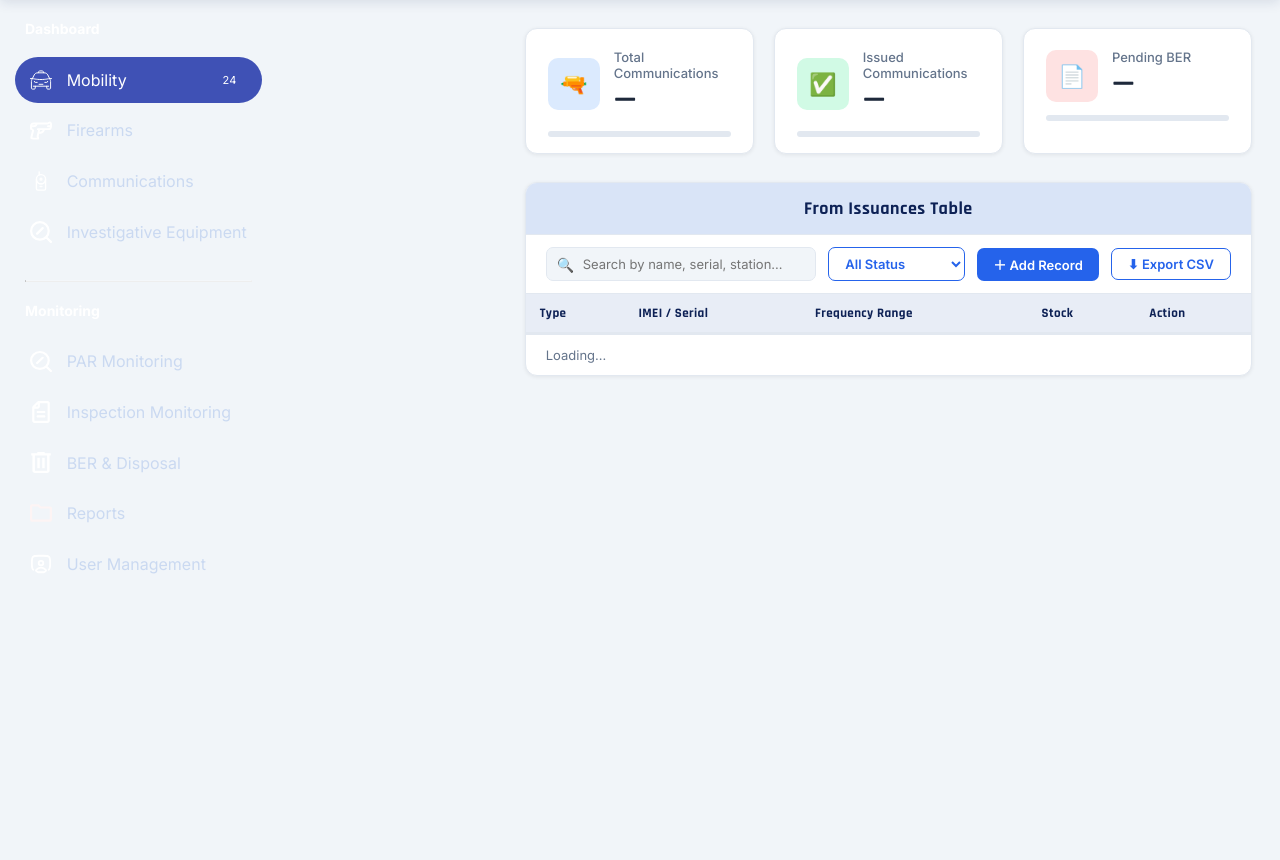
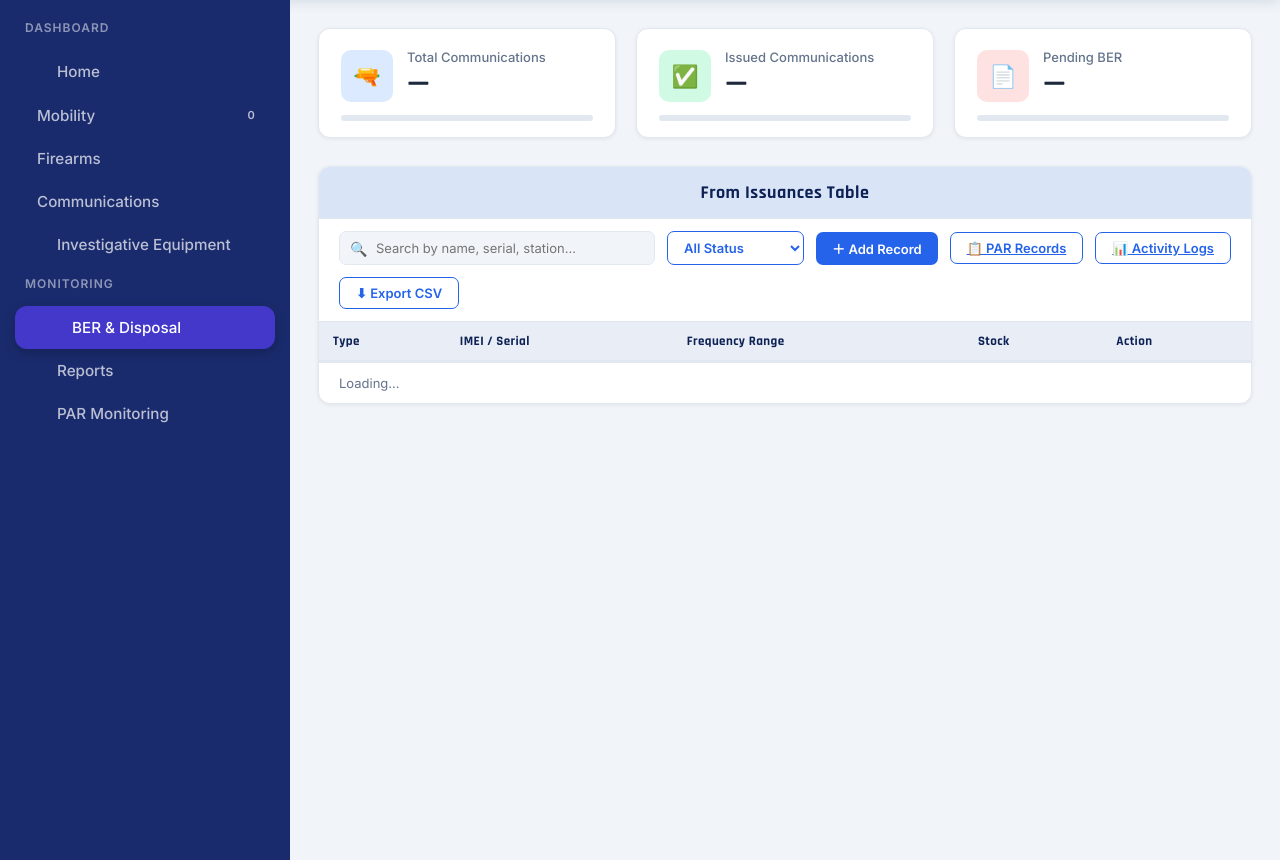
Before and after one commit to 2502-XU-CSCC22A/Region-10-Forensic-Unit---LMS, a Django app: page /communications/ in a window 1280 px wide. Shown: the part 72-932 px from the top of the page. Run offline with Django 5.2, Linux system fonts and the light colour scheme; lists and menus that the app fills with data are empty; some libraries are stand-ins or nearby versions.

Commit message:
Added activity_logs.html to show edited assets and connected it to the database

```diff
--- a/communications/static/css/sidebar.css
+++ b/communications/static/css/sidebar.css
@@ -1,80 +1,93 @@
-aside {
-  width: var(--sidebar-w);
-  background: var(--navy);
-  min-height: calc(100vh - var(--header-h));
+:root {
+  --pnp-blue: #1a237e;
+  --sidebar-width: 290px;
+  --figma-active: #4338ca;
+}
+
+body {
+  background-color: #f8f9fc;
+  overflow-x: hidden;
+  font-family: 'Inter', sans-serif;
+}
+
+#sidebar {
+  width: var(--sidebar-width);
+  height: 100vh;
   position: fixed;
-  top: var(--header-h);
-  left: 0;
-  bottom: 0;
-  overflow-y: auto;
-  padding-top: 12px;
+  background: #1a2b6d;
+  color: white;
+  transition: all 0.3s;
+  z-index: 1000;
   display: flex;
   flex-direction: column;
+  overflow-y: auto;
 }
 
-.nav-section-label {
-  font-family: 'Rajdhani', sans-serif;
-  font-size: 11px;
-  font-weight: 700;
-  letter-spacing: 1.8px;
-  text-transform: uppercase;
-  color: rgba(255, 255, 255, .4);
-  padding: 16px 20px 6px;
+#sidebar .sidebar-header {
+  padding: 30px 20px;
+  text-align: center;
 }
 
-.nav-item {
+#sidebar ul.components {
+  padding: 10px 0;
+}
+
+#sidebar ul p {
+  color: #fff;
+  padding: 10px 25px;
+  font-weight: bold;
+  font-size: 0.75em;
+  text-transform: uppercase;
+  opacity: 0.5;
+  letter-spacing: 1px;
+  margin-bottom: 5px;
+}
+
+#sidebar ul li a {
+  padding: 12px 25px;
   display: flex;
   align-items: center;
-  gap: 11px;
-  padding: 11px 20px;
-  color: rgba(255, 255, 255, .75);
-  font-size: 14px;
-  font-weight: 500;
-  cursor: pointer;
-  border-left: 3px solid transparent;
-  transition: background .2s, color .2s, border-color .2s;
-  position: relative;
+  justify-content: space-between;
+  color: rgba(255, 255, 255, 0.7);
   text-decoration: none;
+  font-size: 0.95em;
+  transition: 0.2s;
 }
 
-.nav-item:hover {
-  background: rgba(255, 255, 255, .07);
-  color: #fff;
+#sidebar ul li.active>a {
+  color: #fff !important;
+  background: var(--figma-active);
+  border-radius: 12px;
+  margin: 0 15px;
+  font-weight: 700;
+  box-shadow: 0 4px 12px rgba(0, 0, 0, 0.2);
 }
 
-.nav-item.active {
-  background: var(--accent);
+#sidebar ul li a:hover:not(.active) {
   color: #fff;
-  border-left-color: #93c5fd;
+  background: rgba(255, 255, 255, 0.1);
+  border-radius: 12px;
+  margin: 0 15px;
 }
 
-.nav-icon {
-  width: 18px;
+#sidebar ul li a i {
+  margin-right: 12px;
+  width: 20px;
   text-align: center;
+}
+
+.sidebar-item-label {
+  flex-grow: 1;
+  font-weight: 500;
+  font-family: 'Inter', sans-serif;
+  margin: 0;
+}
+
+.sidebar {
+  width: 280px;
+  min-width: 280px;
+  background-color: #1a237e;
+  height: 100vh;
+  overflow-y: auto;
   flex-shrink: 0;
 }
-
-.nav-badge {
-  margin-left: auto;
-  background: var(--accent-2);
-  color: #fff;
-  border-radius: 12px;
-  padding: 1px 8px;
-  font-size: 11px;
-  font-weight: 600;
-}
-
-.nav-item.active .nav-badge {
-  background: rgba(255, 255, 255, .25);
-}
-
-.nav-divider {
-  border: none;
-  border-top: 1px solid rgba(255, 255, 255, .1);
-  margin: 8px 0;
-}
-
-aside .bottom-nav {
-  margin-top: auto;
-  border-top: 1px solid rgba(255, 255, 255, .1);
-}
--- a/communications/static/js/communications.js
+++ b/communications/static/js/communications.js
@@ -41,13 +41,15 @@ async function fetchData() {
     return;
   }
 
-  communications = data.map((item) => ({
-    id: item.asset_ptr_id,
-    type: item.type || "",
-    serial: item.imei_serial || "",
-    frequency: item.frequency_range || "",
-    stock: item.stock_level || 0,
-  }));
+  communications = data
+    .map((item) => ({
+      id: item.asset_ptr_id,
+      type: item.type || "",
+      serial: item.imei_serial || "",
+      frequency: item.frequency_range || "",
+      stock: item.stock_level || 0,
+    }))
+    .filter((item) => item.stock > 0);
 
   filtered = [...communications];
   currentPage = 1;
@@ -205,6 +207,9 @@ async function saveRecord() {
   }
 
   if (editingId) {
+    const oldRecord = communications.find(c => c.id == editingId);
+    const oldStock = oldRecord ? oldRecord.stock : null;
+
     const { error } = await sb
       .from("communications_communication")
       .update({
@@ -220,6 +225,27 @@ async function saveRecord() {
       alert(error.message);
       return;
     }
+
+    // Save to activity log only if stock changed
+    if (oldStock !== stock) {
+      const { error: logError } = await sb
+        .from("communications_activitylog")
+        .insert([{
+          communication_id: editingId,
+          action: "Stock Updated",
+          old_stock: oldStock,
+          new_stock: stock,
+          details: `${type} stock changed from ${oldStock} to ${stock}`
+        }]);
+
+      if (logError) {
+        console.error("ACTIVITY LOG ERROR:", logError);
+        alert("Stock updated, but activity log failed: " + logError.message);
+        return;
+      }
+    }
+
+
   } else {
     const { data: parentData, error: parentError } = await sb
       .from("config_asset")
--- a/communications/templates/communications.html
+++ b/communications/templates/communications.html
@@ -30,7 +30,7 @@
             --navy-light: #1e3d8f;
             --accent: #2563eb;
             --accent-2: #3b82f6;
-            --sidebar-w: 220px;
+            --sidebar-w: 290px;
             --header-h: 72px;
             --red: #ef4444;
             --text: #1e293b;
@@ -247,6 +247,8 @@
                         <option value="LOST">Lost</option>
                     </select>
                     <button id="addRecordBtn" class="btn btn-primary">＋ Add Record</button>
+                    <a href="{% url 'par_monitoring' %}" class="btn btn-outline">📋 PAR Records</a>
+                    <a href="{% url 'activity_logs' %}" class="btn btn-outline">📊 Activity Logs</a>
                     <button class="btn btn-outline" onclick="exportCSV()">&#x2B07; Export CSV</button>
                 </div>
 
@@ -278,7 +280,7 @@
     <div class="modal-overlay" id="modalOverlay">
         <div class="modal">
             <button class="close-modal" id="closeModalBtn">&#x2715;</button>
-        <h3 id="modalTitle">Firearm Details</h3>
+            <h3 id="modalTitle">Communications Details</h3>
             <div id="modalBody"></div>
             <div class="modal-actions">
                 <button class="btn btn-outline" id="closeModalBtn2">Close</button>
--- a/communications/templates/sidebar.html
+++ b/communications/templates/sidebar.html
@@ -1,60 +1,82 @@
-<aside>
-  <div class="nav-section-label">Dashboard</div>
+<nav id="sidebar">
+  <ul class="list-unstyled components">
+    <p>Dashboard</p>
+    <li>
+      <!-- ❌ dashboard:home → ✅ remove namespace -->
+      <a href="{% url 'communications_list' %}">
+        <i class="fas fa-home"></i>
+        <span class="sidebar-item-label">Home</span>
+      </a>
+    </li>
 
-  <a class="nav-item {% if active_page == 'home' %}active{% endif %}"
-     href="#">
-    <span class="nav-icon">&#x1F3E0;</span> Home
-  </a>
+    <li>
+      <!-- ❌ mobility:vehicle_management → keep ONLY if you actually registered namespace -->
+      <a href="#">
+        <span>
+          <i class="fas fa-car"></i>
+          <span class="sidebar-item-label">Mobility</span>
+        </span>
+        <span class="badge badge-light badge-pill">{{ total_vehicles|default:'0' }}</span>
+      </a>
+    </li>
 
-  <a class="nav-item {% if active_page == 'mobility' %}active{% endif %}"
-     href="#">
-    <span class="nav-icon">&#x1F697;</span> Mobility
-    <span class="nav-badge">24</span>
-  </a>
+    <li>
+      <a href="#">
+        <span>
+          <i class="fas fa-crosshairs"></i>
+          <span class="sidebar-item-label">Firearms</span>
+        </span>
+      </a>
+    </li>
 
-  <a class="nav-item {% if active_page == 'firearms' %}active{% endif %}"
-     href="{% url 'firearms:index' %}">
-    <span class="nav-icon">&#x1F52B;</span> Firearms
-    <span class="nav-badge">100+</span>
-  </a>
+    <li>
+      <!-- ❌ communications:communications_list → remove namespace -->
+      <a href="{% url 'communications_list' %}">
+        <span>
+          <i class="fas fa-broadcast-tower"></i>
+          <span class="sidebar-item-label">Communications</span>
+        </span>
+      </a>
+    </li>
 
-  <a class="nav-item {% if active_page == 'communications' %}active{% endif %}"
-     href="#">
-    <span class="nav-icon">&#x1F4E1;</span> Communications
-  </a>
+    <li>
+      <a href="#">
+        <i class="fas fa-microscope"></i>
+        <span class="sidebar-item-label">Investigative Equipment</span>
+      </a>
+    </li>
 
-  <a class="nav-item {% if active_page == 'investigative' %}active{% endif %}"
-     href="#">
-    <span class="nav-icon">&#x1F50D;</span> Investigative Equipment
-  </a>
+    <p class="mt-4">Monitoring</p>
 
-  <hr class="nav-divider"/>
-  <div class="nav-section-label">Monitoring</div>
+    <li class="active">
+      <!-- ❌ disposal:disposal_list → remove namespace -->
+      <a href="#">
+        <i class="fas fa-recycle"></i>
+        <span class="sidebar-item-label">BER & Disposal</span>
+      </a>
+    </li>
 
-  <a class="nav-item {% if active_page == 'par' %}active{% endif %}"
-     href="#">
-    <span class="nav-icon">&#x1F4CB;</span> PAR Monitoring
-  </a>
+    <li>
+      <!-- ❌ disposal:history_log → replace with your actual reports -->
+      <a href="{% url 'activity_logs' %}">
+        <i class="fas fa-file-invoice"></i>
+        <span class="sidebar-item-label">Reports</span>
+      </a>
+    </li>
 
-  <a class="nav-item {% if active_page == 'inspection' %}active{% endif %}"
-     href="#">
-    <span class="nav-icon">&#x1F50E;</span> Inspection Monitoring
-  </a>
+    <!-- ✅ ADD PAR Monitoring (since you need it) -->
+    <li>
+      <a href="{% url 'par_monitoring' %}">
+        <i class="fas fa-clipboard-list"></i>
+        <span class="sidebar-item-label">PAR Monitoring</span>
+      </a>
+    </li>
 
-  <a class="nav-item {% if active_page == 'ber' %}active{% endif %}"
-     href="#">
-    <span class="nav-icon">&#x1F5C2;&#xFE0F;</span> BER &amp; Disposal
-  </a>
+  </ul>
 
-  <a class="nav-item {% if active_page == 'reports' %}active{% endif %}"
-     href="#">
-    <span class="nav-icon">&#x1F4C1;</span> Reports
-  </a>
-
-  <div class="bottom-nav">
-    <a class="nav-item {% if active_page == 'users' %}active{% endif %}"
-       href="#">
-      <span class="nav-icon">&#x1F464;</span> User Management
+  <div class="p-3" style="position: absolute; bottom: 10px; width: 100%;">
+    <a href="#" class="btn btn-link btn-block text-white-50 text-decoration-none text-left small">
+      <i class="fas fa-user-shield mr-2"></i> User Management
     </a>
   </div>
-</aside>
+</nav>
--- a/communications/urls.py
+++ b/communications/urls.py
@@ -4,4 +4,6 @@ from . import views
 urlpatterns = [
     path('', views.communications_list, name='communications_list'),
 
+    path('par/', views.par_monitoring, name='par_monitoring'),
+    path('reports/', views.activity_logs, name='activity_logs'),
 ]
--- a/communications/views.py
+++ b/communications/views.py
@@ -11,3 +11,9 @@ def communications_list(request):
     # Fetch all records from Supabase to show in the table
     items = Communication.objects.all()
     return render(request, 'communications.html', {'items': items})
+
+def par_monitoring(request):
+    return render(request, 'par_monitoring.html')
+
+def activity_logs(request):
+    return render(request, 'activity_logs.html')
--- a/static/css/sidebar.css
+++ /dev/null
@@ -1,68 +0,0 @@
-.nav-sidebar {
-    background-color: #1a237e !important; /* Deep Navy Blue */
-    width: 280px !important;
-    color: white;
-    border: none;
-}
-
-.nav-section {
-    padding: 20px 15px;
-}
-
-.nav-title {
-    color: white;
-    font-weight: 700;
-    font-size: 14px;
-    align-items: center;
-    margin-bottom: 20px;
-    padding-left: 10px;
-}
-
-.nav-text {
-    font-size: 16px;
-    font-family: "Inter", Helvetica;
-    font-weight: 400;
-}
-
-.nav-item {
-    display: flex;
-    align-items: center;
-    padding: 12px 15px;
-    text-decoration: none;
-    color: #cad9f1;
-    border-radius: 50px; /* High rounding as seen in "Mobility" */
-    margin-bottom: 5px;
-    transition: 0.3s;
-}
-
-/* Active Item (Blue highlight) */
-.nav-item.active {
-    background-color: #3f51b5;
-    color: white;
-}
-
-.nav-item:hover:not(.active) {
-    background-color: rgba(255, 255, 255, 0.1);
-    color: white;
-}
-
-.nav-icon {
-    width: 21.64px;
-    height: 21.64px;
-    margin-right: 15px;
-}
-
-.badge {
-    margin-left: auto;
-    font-weight: 400;
-}
-
-.nav-divider {
-    border-top: 1px solid rgba(255, 255, 255, 0.2);
-    margin: 0 25px;
-}
-
-.user-mgmt-section {
-    padding: 20px 15px;
-    background-color: rgba(0, 0, 0, 0.2); /* Darker bottom bar */
-}
--- a/templates/sidebar.html
+++ /dev/null
@@ -1,64 +0,0 @@
-{% load static %}
-<link href="https://fonts.googleapis.com/css2?family=Inter:wght@400;500;600;700;900&display=swap" rel="stylesheet" />
-<link rel="stylesheet" href="{% static 'css/sidebar.css' %}" />
-
-<div class="nav-sidebar-fixed">
-  <div class="sidebar-content d-flex flex-column">
-    <div class="nav-section">
-      <h6 class="nav-title">Dashboard</h6>
-
-      <a href="#" class="nav-item active">
-        <img src="{% static 'img/taxi.svg' %}" class="nav-icon" />
-        <span class="nav-text">Mobility</span>
-        <span class="badge">24</span>
-      </a>
-
-      <a href="#" class="nav-item">
-        <img src="{% static 'img/gun.svg' %}" class="nav-icon" />
-        <span class="nav-text">Firearms</span>
-      </a>
-
-      <a href="#" class="nav-item">
-        <img src="{% static 'img/Walkie Talkie.svg' %}" class="nav-icon" />
-        <span class="nav-text">Communications</span>
-      </a>
-
-      <a href="#" class="nav-item">
-        <img src="{% static 'img/glass.svg' %}" class="nav-icon" />
-        <span class="nav-text">Investigative Equipment</span>
-      </a>
-    </div>
-
-    <hr class="nav-divider" />
-
-    <div class="nav-section">
-      <h6 class="nav-title">Monitoring</h6>
-
-      <a href="#" class="nav-item">
-        <img src="{% static 'img/glass.svg' %}" class="nav-icon" />
-        <span class="nav-text">PAR Monitoring</span>
-      </a>
-
-      <a href="#" class="nav-item">
-        <img src="{% static 'img/docu.svg' %}" class="nav-icon" />
-        <span class="nav-text">Inspection Monitoring</span>
-      </a>
-
-      <a href="#" class="nav-item {% if request.resolver_match.url_name == 'disposal' %} active {% endif %}">
-        <img src="{% static 'img/disposal.svg' %}" class="nav-icon" />
-        <span class="nav-text">BER & Disposal</span>
-      </a>
-
-      <a href="#" class="nav-item">
-        <img src="{% static 'img/file.svg' %}" class="nav-icon" />
-        <span class="nav-text">Reports</span>
-      </a>
-
-      <a href="#" class="nav-item">
-        <img src="{% static 'img/profile.svg' %}" class="nav-icon" />
-        <span class="nav-text">User Management</span>
-      </a>
-    </div>
-
-  </div>
-</div>
```
Also changed, not shown: communications/templates/activity_logs.html (added, +237 -0 lines), communications/templates/par_monitoring.html (added). Lines whose indentation alone changed are shown as unchanged.
